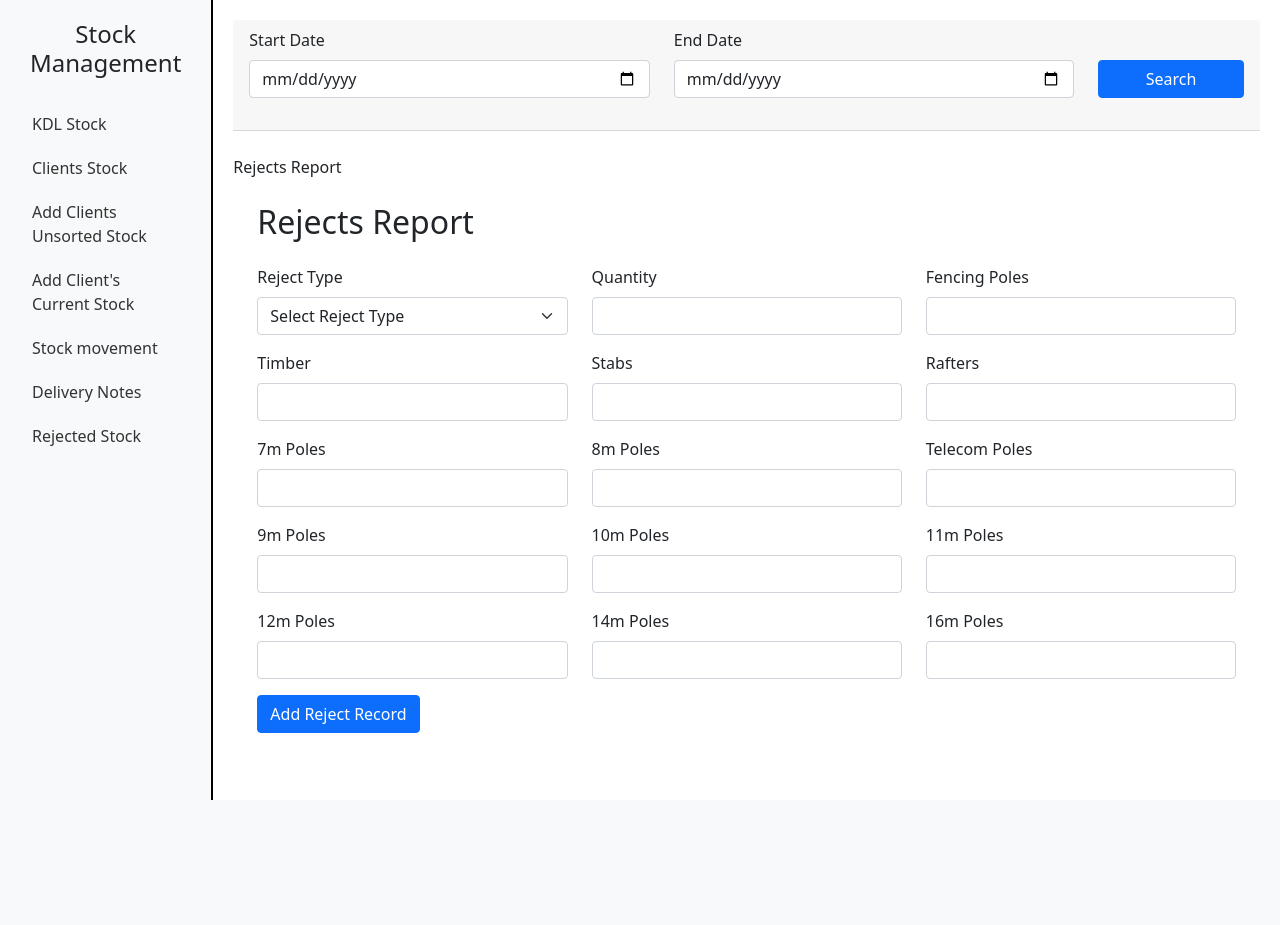
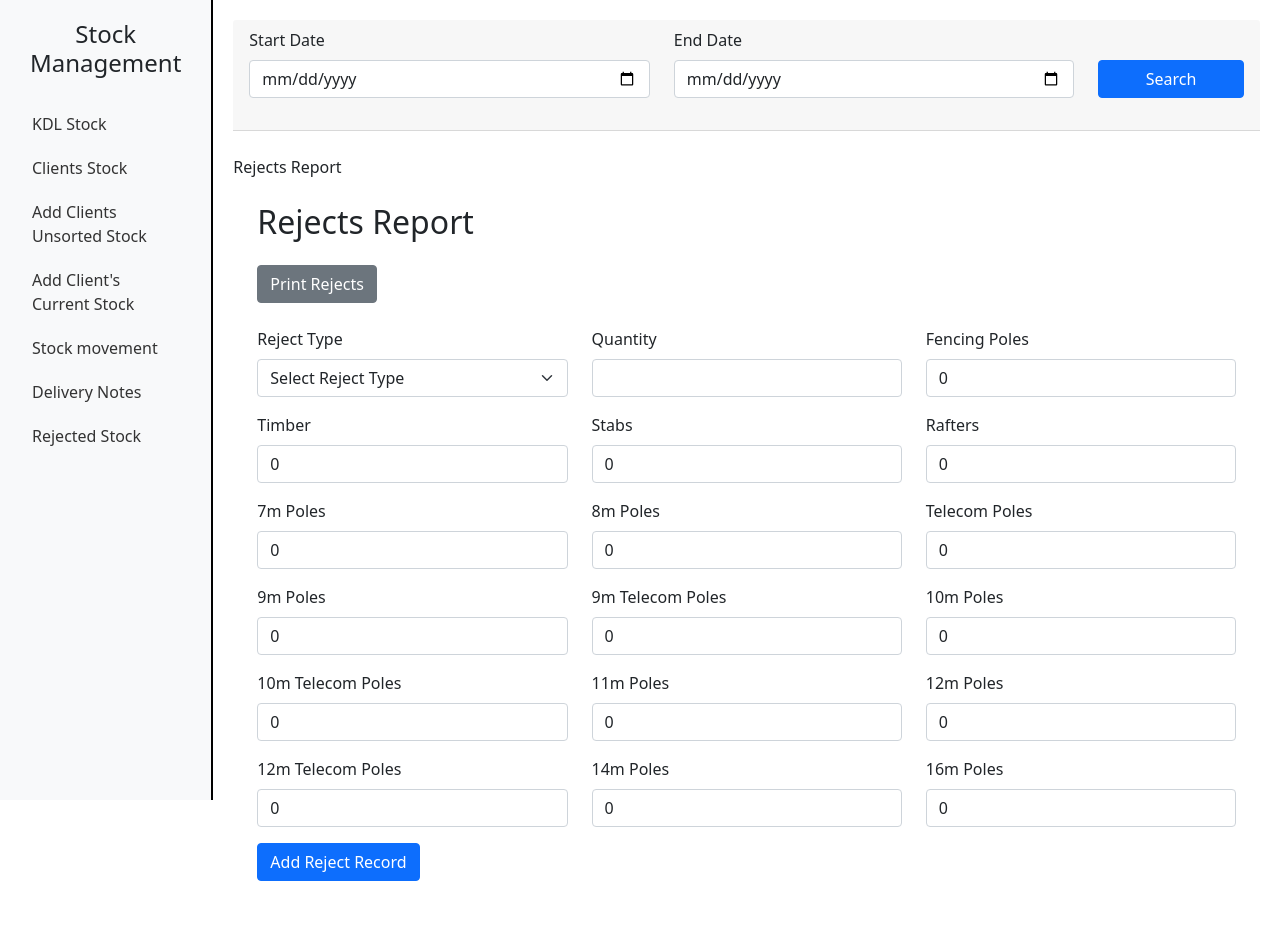
Before and after one commit to ampereza/kenkom123, a Flask app: page /rejects_report in a window 1280 px wide. Before the commit the page ends 800 px from the top, so only its background shows below. Run offline with Flask 3, Linux system fonts and the light colour scheme; data that the repository does not hold is empty; parts of the project's set-up code (start-up, migrations or seed data) failed here and were passed over.

Commit message:
fdgxhfjk

```diff
--- a/main_folder/stock.py
+++ b/main_folder/stock.py
@@ -384,6 +384,7 @@ def rejects():
                 '8m': float(request.form.get('8m', 0)),
                 'telecom': float(request.form.get('telecom', 0)),
                 '9m': float(request.form.get('9m', 0)),
+
                 '9m_telecom': float(request.form.get('9m_telecom', 0)),
                 '10m': float(request.form.get('10m', 0)),
                 '10m_telecom': float(request.form.get('10m_telecom', 0)),
@@ -408,6 +409,7 @@ def rejects():
     try:
         rejects = supabase.table('rejects').select("*").order('created_at', desc=True).execute().data
         clients = supabase.table('clients').select("*").execute().data
+        suppliers = supabase.table('suppliers').select("*").execute().data
     except Exception as e:
         flash(f'Error fetching data: {str(e)}', 'danger')
         rejects = []
--- a/main_folder/templates/stock/rejects.html
+++ b/main_folder/templates/stock/rejects.html
@@ -18,6 +18,9 @@
     {% endwith %}
 
     <h2 class="mb-4">Rejects Report</h2>
+
+    <!-- Print Button -->
+    <button class="btn btn-secondary mb-4" onclick="printRejects()">Print Rejects</button>
 
     <!-- Form to Add Reject Record -->
     <form method="POST" action="{{ url_for('stock.rejects') }}" class="mb-4">
@@ -59,62 +62,79 @@
             </div>
             <div class="col-md-4 mb-3">
                 <label for="fencing_poles" class="form-label">Fencing Poles</label>
-                <input type="number" step="0.01" class="form-control" id="fencing_poles" name="fencing_poles">
+                <input type="number" step="0.01" class="form-control" id="fencing_poles" name="fencing_poles" value="0">
             </div>
             <div class="col-md-4 mb-3">
                 <label for="timber" class="form-label">Timber</label>
-                <input type="number" step="0.01" class="form-control" id="timber" name="timber">
+                <input type="number" step="0.01" class="form-control" id="timber" name="timber" value="0">
             </div>
             <div class="col-md-4 mb-3">
                 <label for="stabs" class="form-label">Stabs</label>
-                <input type="number" step="0.01" class="form-control" id="stabs" name="stabs">
+                <input type="number" step="0.01" class="form-control" id="stabs" name="stabs" value="0">
             </div>
             <div class="col-md-4 mb-3">
                 <label for="rafters" class="form-label">Rafters</label>
-                <input type="number" step="0.01" class="form-control" id="rafters" name="rafters">
+                <input type="number" step="0.01" class="form-control" id="rafters" name="rafters" value="0">
             </div>
             <!-- Additional fields for pole lengths -->
             <div class="col-md-4 mb-3">
                 <label for="7m" class="form-label">7m Poles</label>
-                <input type="number" step="0.01" class="form-control" id="7m" name="7m">
+                <input type="number" step="0.01" class="form-control" id="7m" name="7m" value="0">
             </div>
             <div class="col-md-4 mb-3">
                 <label for="8m" class="form-label">8m Poles</label>
-                <input type="number" step="0.01" class="form-control" id="8m" name="8m">
+                <input type="number" step="0.01" class="form-control" id="8m" name="8m" value="0">
             </div>
             <div class="col-md-4 mb-3">
                 <label for="telecom" class="form-label">Telecom Poles</label>
-                <input type="number" step="0.01" class="form-control" id="telecom" name="telecom">
+                <input type="number" step="0.01" class="form-control" id="telecom" name="telecom" value="0">
             </div>
             <div class="col-md-4 mb-3">
                 <label for="9m" class="form-label">9m Poles</label>
-                <input type="number" step="0.01" class="form-control" id="9m" name="9m">
+                <input type="number" step="0.01" class="form-control" id="9m" name="9m" value="0">
+            </div>
+            <!--9m_telecom-->
+            <div class="col-md-4 mb-3">
+                <label for="9m_telecom" class="form-label">9m Telecom Poles</label>
+                <input type="number" step="0.01" class="form-control" id="9m_telecom" name="9m_telecom" value="0">
             </div>
             <div class="col-md-4 mb-3">
                 <label for="10m" class="form-label">10m Poles</label>
-                <input type="number" step="0.01" class="form-control" id="10m" name="10m">
+                <input type="number" step="0.01" class="form-control" id="10m" name="10m" value="0">
+            </div>
+            <!--10m_telecom-->
+            <div class="col-md-4 mb-3">
+                <label for="10m_telecom" class="form-label">10m Telecom Poles</label>
+                <input type="number" step="0.01" class="form-control" id="10m_telecom" name="10m_telecom" value="0">
             </div>
             <div class="col-md-4 mb-3">
                 <label for="11m" class="form-label">11m Poles</label>
-                <input type="number" step="0.01" class="form-control" id="11m" name="11m">
+                <input type="number" step="0.01" class="form-control" id="11m" name="11m" value="0">
             </div>
+
             <div class="col-md-4 mb-3">
                 <label for="12m" class="form-label">12m Poles</label>
-                <input type="number" step="0.01" class="form-control" id="12m" name="12m">
+                <input type="number" step="0.01" class="form-control" id="12m" name="12m" value="0">
+            </div>
+            <!--12m_telecom-->
+            <div class="col-md-4 mb-3">
+                <label for="12m_telecom" class="form-label">12m Telecom Poles</label>
+                <input type="number" step="0.01" class="form-control" id="12m_telecom" name="12m_telecom" value="0">
             </div>
             <div class="col-md-4 mb-3">
                 <label for="14m" class="form-label">14m Poles</label>
-                <input type="number" step="0.01" class="form-control" id="14m" name="14m">
+                <input type="number" step="0.01" class="form-control" id="14m" name="14m" value="0">
             </div>
             <div class="col-md-4 mb-3">
                 <label for="16m" class="form-label">16m Poles</label>
-                <input type="number" step="0.01" class="form-control" id="16m" name="16m">
+                <input type="number" step="0.01" class="form-control" id="16m" name="16m" value="0">
             </div>
         </div>
         <button type="submit" class="btn btn-primary">Add Reject Record</button>
     </form>
 
     <!-- Display Existing Reject Records -->
+    <div id="rejects-report">
         <div class="row">
             {% for reject in rejects %}
             <div class="col-md-6 mb-4">
@@ -157,6 +190,55 @@
                                     <td><strong>Rafters</strong></td>
                                     <td>{{ reject.rafters }}</td>
                                 </tr>
+                                <tr>
+                                    <td><strong>7m Poles</strong></td>
+                                    <td>{{ reject.poles_7m }}</td>
+                                </tr>
+                                <tr>
+                                    <td><strong>8m Poles</strong></td>
+                                    <td>{{ reject.poles_8m }}</td>
+                                </tr>
+                                <tr>
+                                    <td><strong>Telecom Poles</strong></td>
+                                    <td>{{ reject.telecom_poles }}</td>
+                                </tr>
+                                <tr>
+                                    <td><strong>9m Poles</strong></td>
+                                    <td>{{ reject.poles_9m }}</td>
+                                </tr>
+                                <tr>
+                                    <td><strong>9m Telecom Poles</strong></td>
+                                    <td>{{ reject.poles_9m_telecom }}</td>
+                                </tr>
+                                <tr>
+                                    <td><strong>10m Poles</strong></td>
+                                    <td>{{ reject.poles_10m }}</td>
+                                </tr>
+                                <tr>
+                                    <td><strong>10m Telecom Poles</strong></td>
+                                    <td>{{ reject.poles_10m_telecom }}</td>
+                                </tr>
+                                <tr>
+                                    <td><strong>11m Poles</strong></td>
+                                    <td>{{ reject.poles_11m }}</td>
+                                </tr>
+                                <tr>
+                                    <td><strong>12m Poles</strong></td>
+                                    <td>{{ reject.poles_12m }}</td>
+                                </tr>
+                                <tr>
+                                    <td><strong>12m Telecom Poles</strong></td>
+                                    <td>{{ reject.poles_12m_telecom }}</td>
+                                </tr>
+                                <tr>
+                                    <td><strong>14m Poles</strong></td>
+                                    <td>{{ reject.poles_14m }}</td>
+                                </tr>
+                                <tr>
+                                    <td><strong>16m Poles</strong></td>
+                                    <td>{{ reject.poles_16m }}</td>
+                                </tr>
+
                                 <!-- Add more fields as needed -->
                             </tbody>
                         </table>
@@ -185,5 +268,14 @@
         rejectTypeField.addEventListener('change', updateFieldVisibility);
         updateFieldVisibility(); // Initialize visibility on page load
     });
+
+    function printRejects() {
+        const printContents = document.getElementById('rejects-report').innerHTML;
+        const originalContents = document.body.innerHTML;
+
+        document.body.innerHTML = printContents;
+        window.print();
+        document.body.innerHTML = originalContents;
+    }
 </script>
 {% endblock %}
```
Also changed, not shown: other parts of main_folder/templates/stock/rejects.html (+24 -10 lines). Lines whose indentation alone changed are shown as unchanged.
